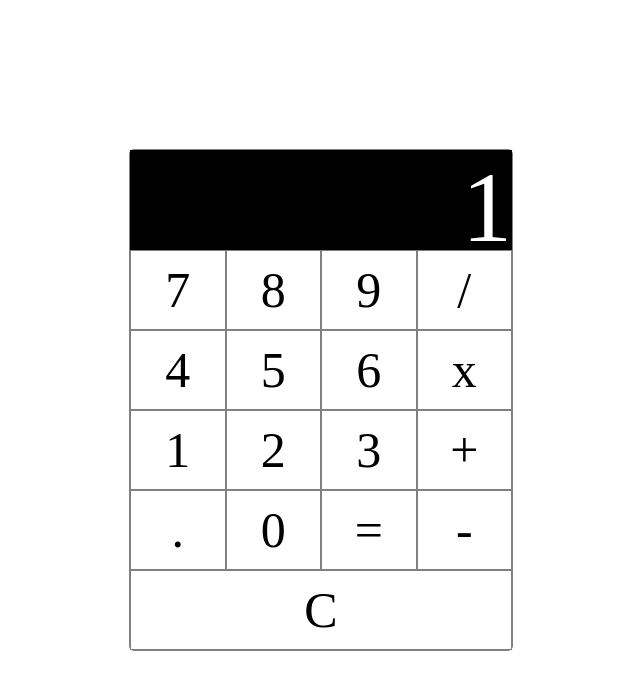
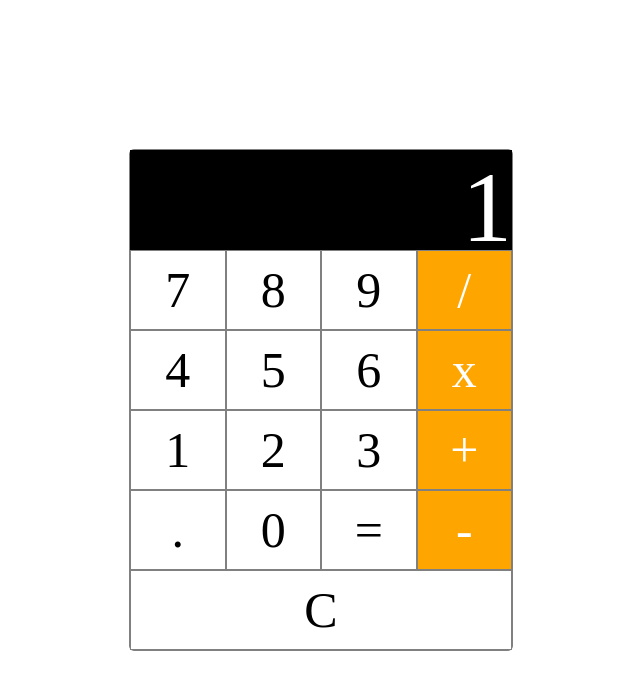
Before and after one commit to telle1/sezzle, a React (Create React App) app in the folder client/: page / in a window 1280 px wide. Shown: the top 690 px of the page, without its empty margins (319-959 px from the left). Built offline with nearby package versions, Linux system fonts and the light colour scheme.

Commit message:
Added more components and state to update input

```diff
--- a/client/src/App.js
+++ b/client/src/App.js
@@ -11,7 +11,6 @@ function App() {
     <div className="calc">
         <Input userInput={userInput}></Input>
         <Keyboard userInput={userInput} setUserInput={setUserInput}></Keyboard>
-
     </div>
   );
 }
--- a/client/src/components/button/Button.js
+++ b/client/src/components/button/Button.js
@@ -3,9 +3,12 @@ import './button.css';
 
 function Button(props){
 
+    const isOperator = val => {
+        return !isNaN(val) || val === '.' || val === '=';
+    }
 
     return (
-        <div className="button" onClick={() => props.setUserInput([...props.userInput, props.children])}>
+        <div className={`button ${isOperator(props.children) ? null : 'operator'} `} onClick={() => props.setUserInput([...props.userInput, props.children])}>
             {props.children}
         </div>
     )
--- /dev/null
+++ b/client/src/components/button/ClearButton.js
@@ -0,0 +1,12 @@
+import React from 'react';
+import './clearbutton.css';
+
+function ClearButton(props){
+    return (
+       <div className="button" onClick={() => props.setUserInput([])}>
+           {props.children}
+       </div>
+    )
+}
+
+export default ClearButton
--- a/client/src/components/button/button.css
+++ b/client/src/components/button/button.css
@@ -12,3 +12,12 @@ align-items: center;
 cursor: pointer;
 background-color: rgb(194, 192, 192);
 }
+
+.operator{
+    background-color: orange;
+    color: white;
+  }
+
+  .operator:hover{
+    background-color: rgb(255, 123, 0);
+  }
--- a/client/src/components/keyboard/Keyboard.js
+++ b/client/src/components/keyboard/Keyboard.js
@@ -1,31 +1,31 @@
 import React from 'react';
 import Button from '../button/Button'
+import ClearButton from '../button/ClearButton'
 
 function Keyboard({userInput, setUserInput}){
     return (
-
         <div className="calc-buttons">
             <Button userInput={userInput} setUserInput={setUserInput}>7</Button>
-            <Button>8</Button>
-            <Button>9</Button>
-            <Button className="operand">/</Button>
+            <Button userInput={userInput} setUserInput={setUserInput}>8</Button>
+            <Button userInput={userInput} setUserInput={setUserInput}>9</Button>
+            <Button userInput={userInput} setUserInput={setUserInput}>/</Button>
 
-            <Button>4</Button>
-            <Button>5</Button>
-            <Button>6</Button>
-            <Button className="operand">x</Button>
+            <Button userInput={userInput} setUserInput={setUserInput}>4</Button>
+            <Button userInput={userInput} setUserInput={setUserInput}>5</Button>
+            <Button userInput={userInput} setUserInput={setUserInput}>6</Button>
+            <Button userInput={userInput} setUserInput={setUserInput}>x</Button>
 
-            <Button>1</Button>
-            <Button>2</Button>
-            <Button>3</Button>
-            <Button className="operand">+</Button>
+            <Button userInput={userInput} setUserInput={setUserInput}>1</Button>
+            <Button userInput={userInput} setUserInput={setUserInput}>2</Button>
+            <Button userInput={userInput} setUserInput={setUserInput}>3</Button>
+            <Button userInput={userInput} setUserInput={setUserInput}>+</Button>
 
-            <Button>.</Button>
-            <Button>0</Button>
-            <Button>=</Button>
-            <Button className="operand">-</Button>
+            <Button userInput={userInput} setUserInput={setUserInput}>.</Button>
+            <Button userInput={userInput} setUserInput={setUserInput}>0</Button>
+            <Button userInput={userInput} setUserInput={setUserInput}>=</Button>
+            <Button userInput={userInput} setUserInput={setUserInput}>-</Button>
 
-            <Button>C</Button>
+            <ClearButton userInput={userInput} setUserInput={setUserInput}>C</ClearButton>
         </div>
 
 
--- a/client/src/index.css
+++ b/client/src/index.css
@@ -39,11 +39,3 @@ body{
 .calc-buttons > .button {
   flex: 25%;
 }
-
-.operand{
-  background-color: orange;
-}
-
-.operand:hover{
-  background-color: rgb(255, 123, 0);
-}
```
Also changed, not shown: client/src/components/button/clearbutton.css (added), 1 other file (tests, documents, lock files or other folders).
